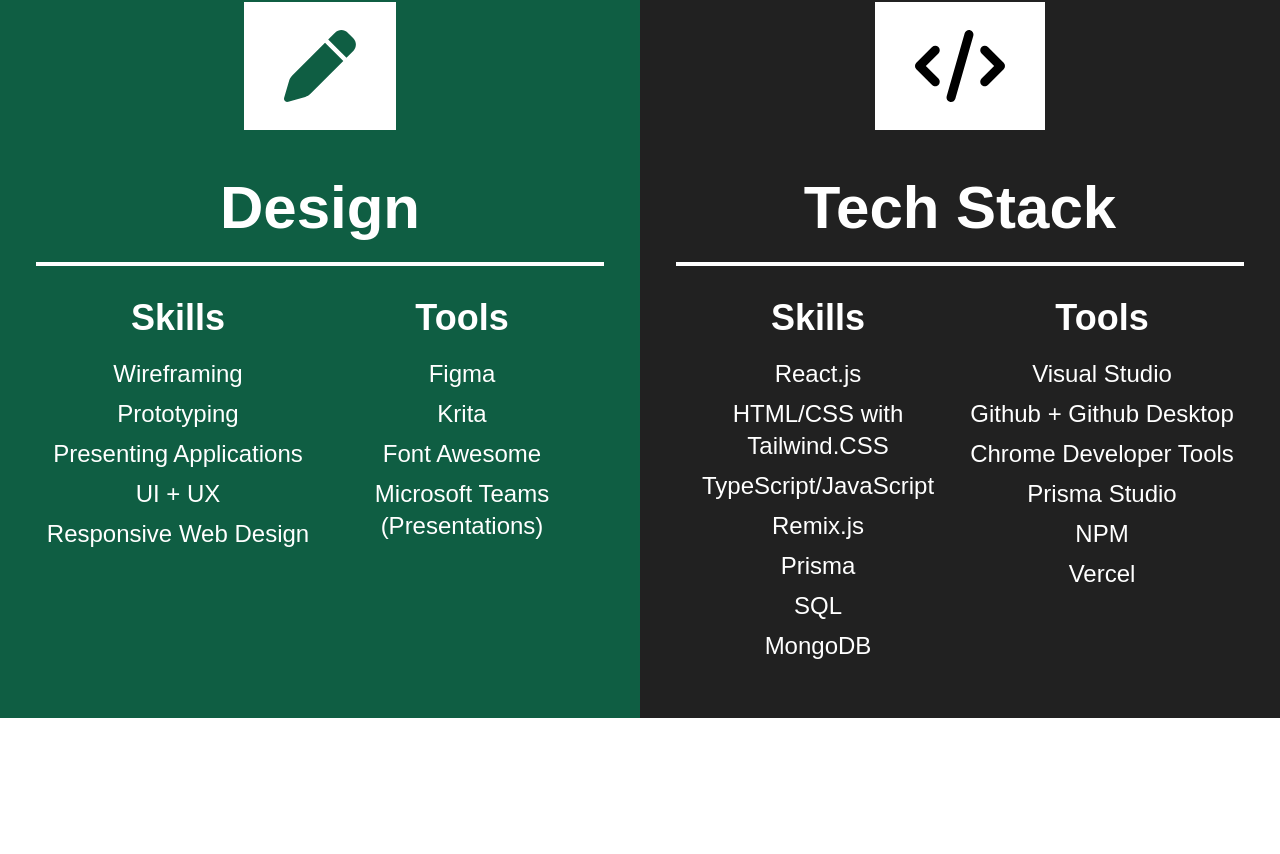
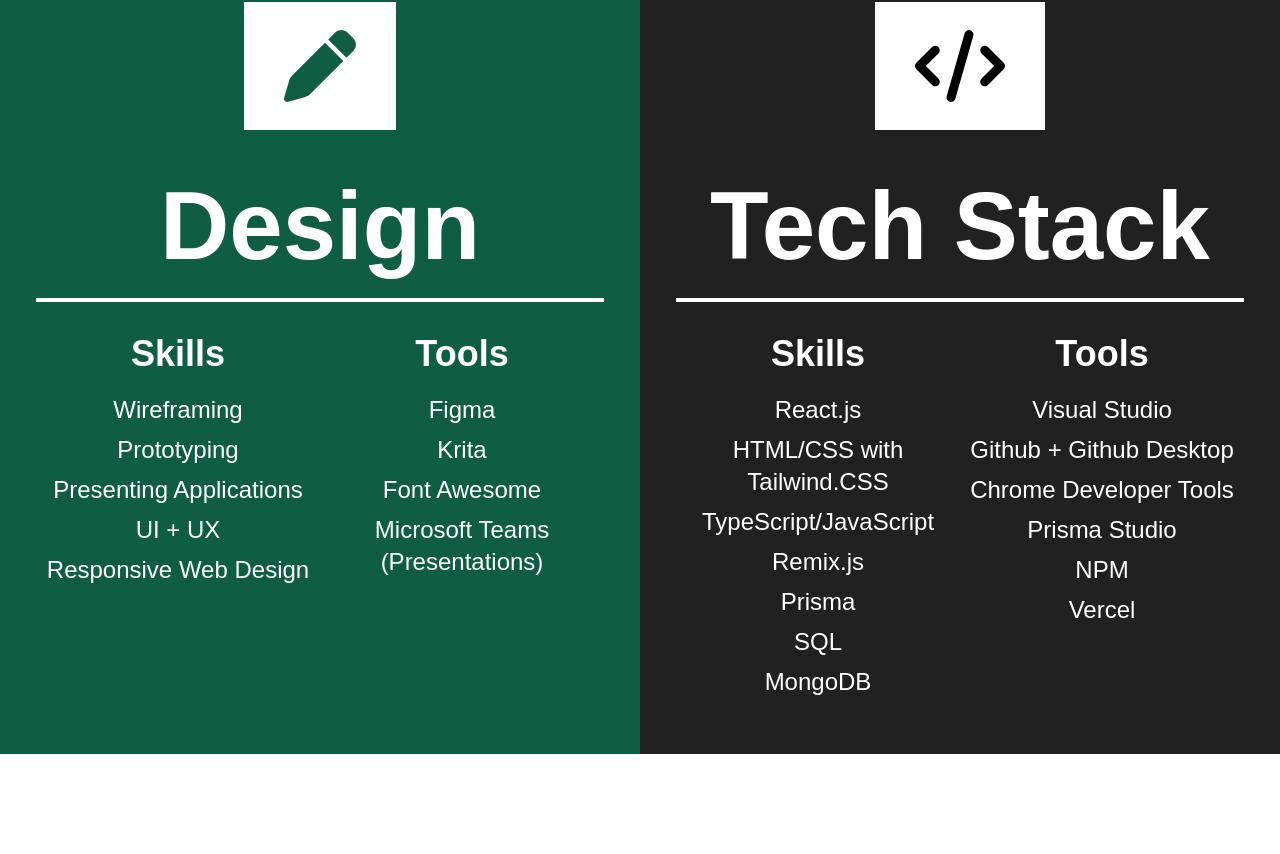
Before and after one commit to bryan-pham-124/BryanPhamPortfolio2023, a React (Create React App) app: page / in a window 1280 px wide. Shown: the part 1646-2500 px from the top of the page. Built offline with nearby package versions, Linux system fonts and the light colour scheme.

Commit message:
Adjustment to Text on XL Screens
Made more headings scale up on XL screens.

```diff
--- a/src/components/text/H2.js
+++ b/src/components/text/H2.js
@@ -2,7 +2,7 @@
 
 const H2 = ({text, color ='black', textAlign='left'}) => {
   return (
-    <h2 className={`font-semibold text-${color} text-4xl md:text-6xl text-${textAlign} my-6 `}>{text}</h2>
+    <h2 className={`font-semibold text-${color} text-4xl md:text-6xl text-${textAlign} my-6 xl:text-8xl`}>{text}</h2>
   )
 }
 
--- a/src/components/text/MediumSubtitle.js
+++ b/src/components/text/MediumSubtitle.js
@@ -2,7 +2,7 @@
 
 const MediumSubtitle = ({text, color ='black', textAlign='left'}) => {
   return (
-    <h2 className={`font-semibold text-${color} text-2xl md:text-4xl text-${textAlign} my-6 `}>{text}</h2>
+    <h2 className={`font-semibold text-${color} text-2xl md:text-4xl text-${textAlign} my-6 xl:text-6xl`}>{text}</h2>
   )
 }
 
```
